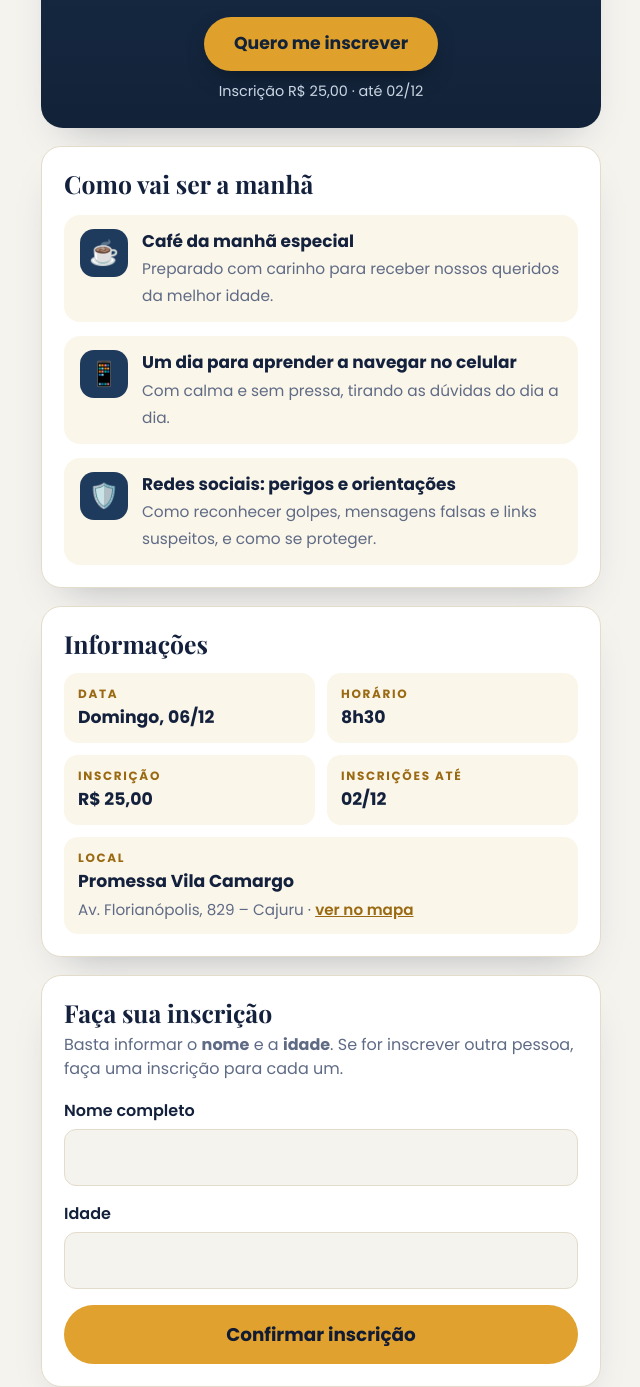
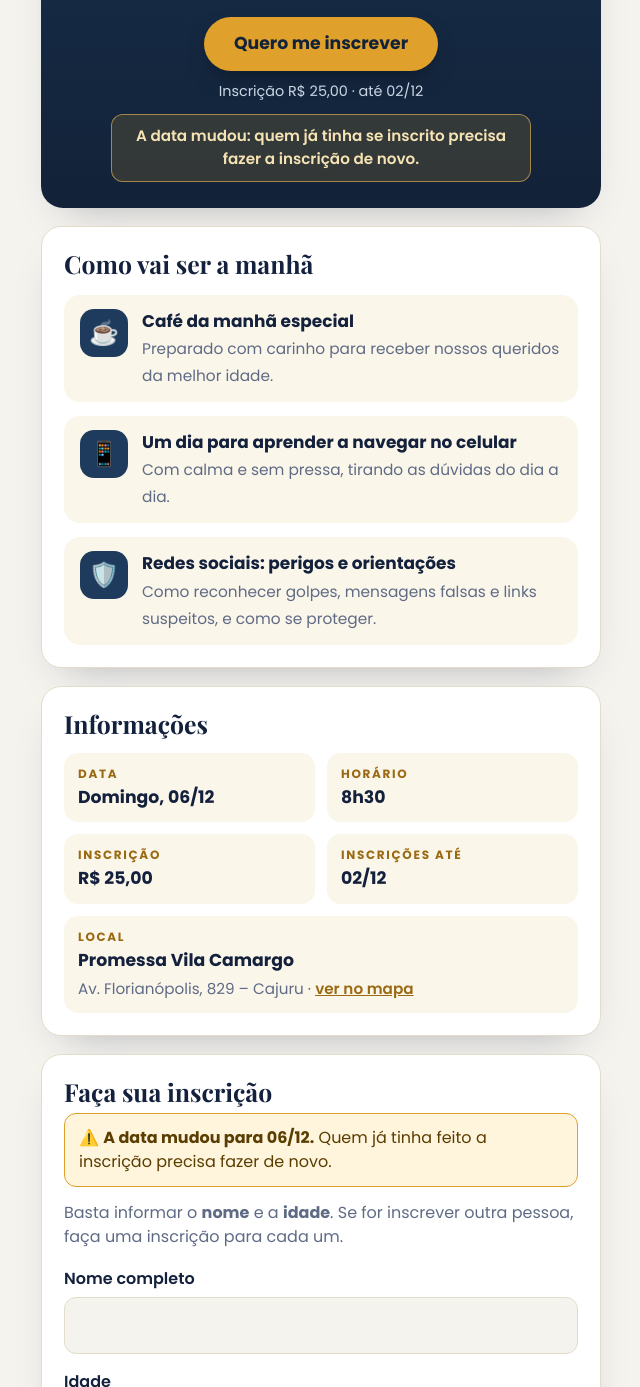
Before and after one commit to promessavilacamargo/cafe-terceira-idade, a plain HTML site: page index.html in a window 1280 px wide. Shown: the part 506-1893 px from the top of the page, without its empty margins (319-959 px from the left). Drawn offline with nearby package versions, Linux system fonts and the light colour scheme.

Commit message:
Aviso: data mudou, quem ja se inscreveu precisa refazer
Co-Authored-By: Claude Opus 5.5 <noreply@anthropic.com>

```diff
--- a/index.html
+++ b/index.html
@@ -79,6 +79,8 @@
     border-radius:999px;padding:14px 20px;font-size:1.08rem}
   .wa svg{flex:none}
   .verse{text-align:center;color:var(--muted);font-style:italic;font-size:.95rem;padding:4px 12px}
+  .aviso{background:#fff4dc;border:1px solid #e0a02c;color:#5a3d00;border-radius:12px;padding:12px 14px;margin:0 0 14px;font-size:1rem}
+  .mudou{margin:12px auto 0;max-width:420px;background:rgba(224,160,44,.16);border:1px solid rgba(240,188,85,.6);border-radius:12px;padding:10px 14px;font-size:.95rem;font-weight:600;color:#f6e3b4}
   [hidden]{display:none !important}
 </style>
 </head>
@@ -94,6 +96,7 @@
       <div class="when"><span class="pill">Domingo · 06/12</span><span class="pill">Às 8h30</span></div>
       <a class="cta" href="#formCard">Quero me inscrever</a>
       <div class="prazo">Inscrição R$ 25,00 · até 02/12</div>
+      <div class="mudou">A data mudou: quem já tinha se inscrito precisa fazer a inscrição de novo.</div>
     </div>
   </header>
 
@@ -119,6 +122,7 @@
 
   <section class="card" id="formCard">
     <h2>Faça sua inscrição</h2>
+    <p class="aviso">⚠️ <strong>A data mudou para 06/12.</strong> Quem já tinha feito a inscrição precisa fazer de novo.</p>
     <p class="lead">Basta informar o <strong>nome</strong> e a <strong>idade</strong>. Se for inscrever outra pessoa, faça uma inscrição para cada um.</p>
     <form id="regForm">
       <div class="field">
```
